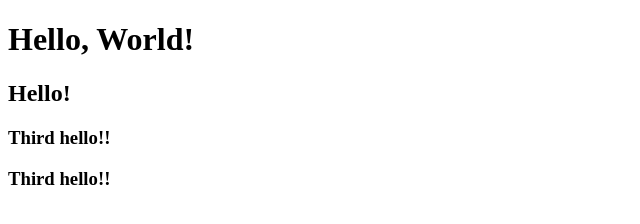
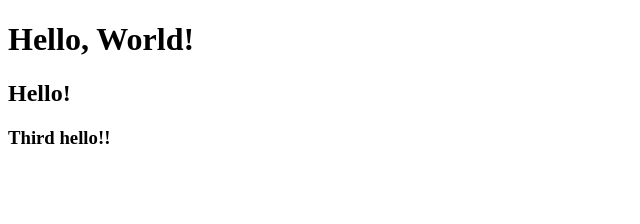
Before and after one commit to GeerteZeetor/project, a plain HTML site: page index.html in a window 1280 px wide. Shown: the whole page, without its empty margins (0-640 px from the left). Drawn offline with Linux system fonts and the light colour scheme.

Commit message:
remove h3

```diff
--- a/index.html
+++ b/index.html
@@ -12,6 +12,5 @@
 <h1>Hello, World!</h1>
 <h2>Hello!</h2>
 <h3>Third hello!!</h3>
-<h3>Third hello!!</h3>
 </body>
 </html>
```
